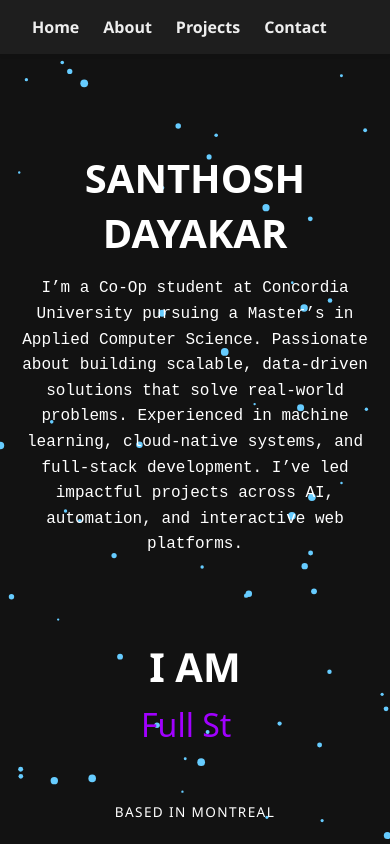
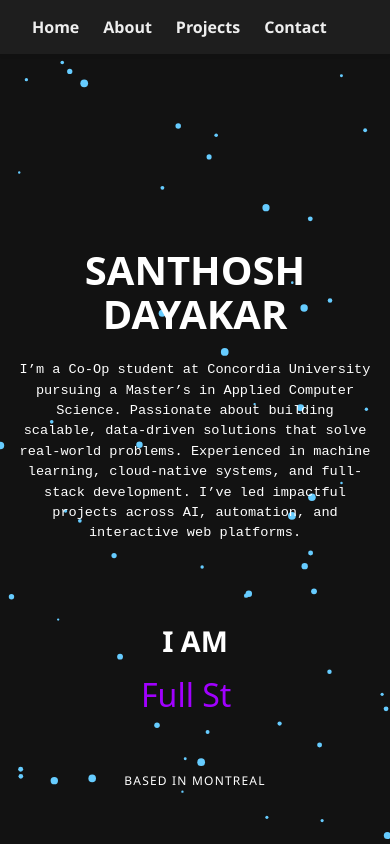
Before and after one commit to S-15-77/PortFolio, a React (Create React App) app: page / in a window 390 px wide. Shown: the top 844 px of the page. Built offline with nearby package versions, Linux system fonts and the light colour scheme; a web font is replaced by a local one.

Commit message:
Add media queries to Home page

```diff
--- a/src/pages/Home.css
+++ b/src/pages/Home.css
@@ -125,6 +125,7 @@
   .hero-content {
     flex-direction: column;
     text-align: center;
+    gap: 2rem;
   }
 
   .left, .right {
@@ -133,11 +134,99 @@
   }
 
   .left h1, .iam {
+    font-size: 3rem;
+  }
+
+  .left h1 {
+    font-size: 4rem;
+    margin-bottom: 1.5rem;
+  }
+
+  .role {
+    font-size: 3rem;
+  }
+
+  .left p {
+    font-size: 0.9rem;
+    max-width: 100%;
+    margin: 0 auto;
+  }
+
+  .city {
+    font-size: 0.8rem;
+    margin-top: 1.5rem;
+  }
+}
+
+/* Tablet styles */
+@media (max-width: 1024px) and (min-width: 769px) {
+  .left h1 {
+    font-size: 6rem;
+  }
+
+  .role {
+    font-size: 4rem;
+  }
+
+  .iam {
     font-size: 2.5rem;
+  }
+
+  .left p {
+    font-size: 0.95rem;
+  }
+}
+
+/* Small mobile styles */
+@media (max-width: 480px) {
+  .hero {
+    padding: 2rem 1rem;
+  }
+
+  .left h1 {
+    font-size: 2.5rem;
+    line-height: 1.1;
+  }
+
+  .iam {
+    font-size: 1.8rem;
   }
 
   .role {
     font-size: 2rem;
+  }
+
+  .left p {
+    font-size: 0.85rem;
+    line-height: 1.5;
+  }
+
+  .city {
+    font-size: 0.75rem;
+  }
+
+  .hero-content {
+    gap: 1.5rem;
+  }
+}
+
+/* Large desktop styles */
+@media (min-width: 1400px) {
+  .left h1 {
+    font-size: 10rem;
+  }
+
+  .role {
+    font-size: 8rem;
+  }
+
+  .iam {
+    font-size: 4rem;
+  }
+
+  .left p {
+    font-size: 1.1rem;
+    max-width: 600px;
   }
 }
 
```
